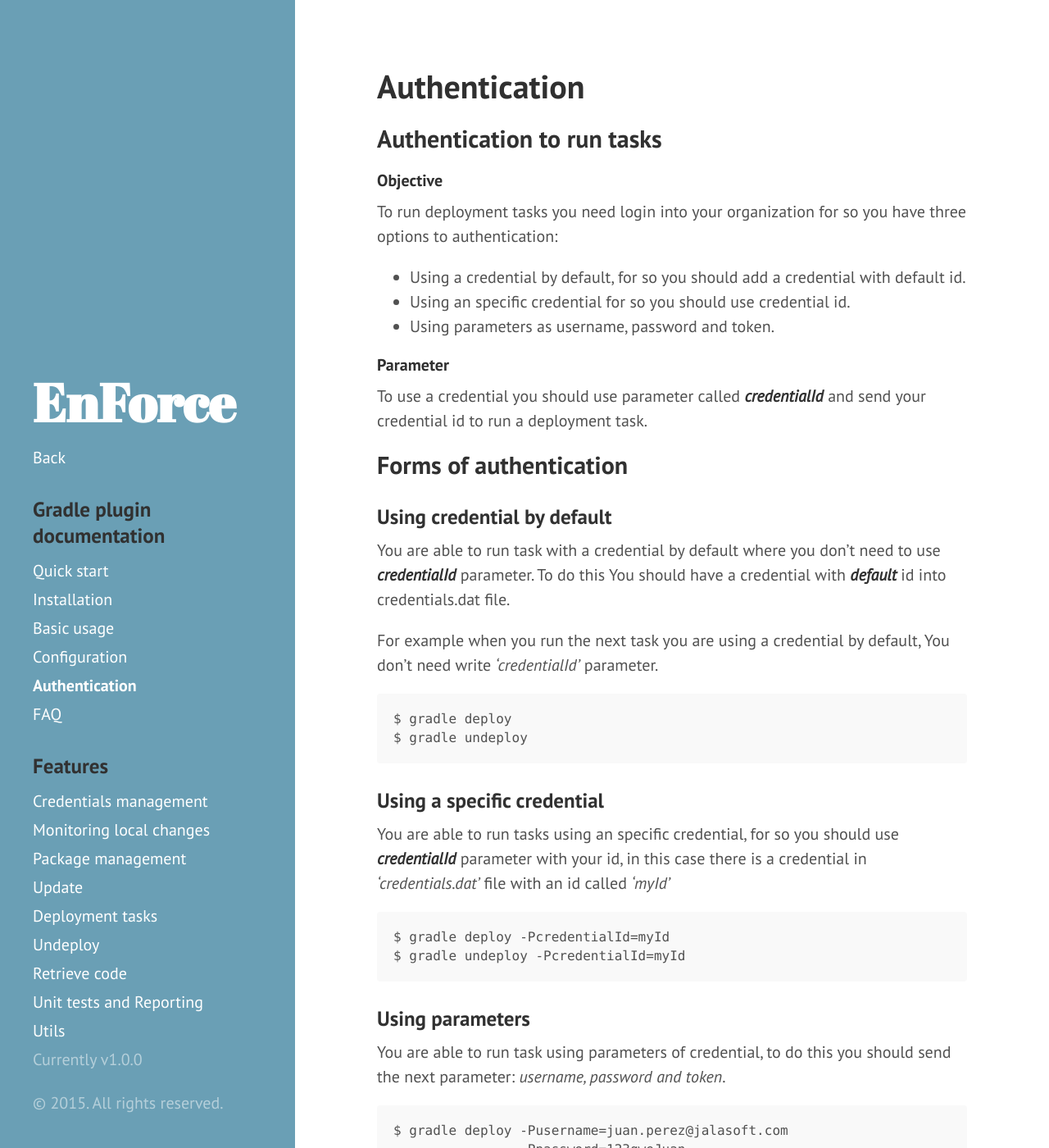
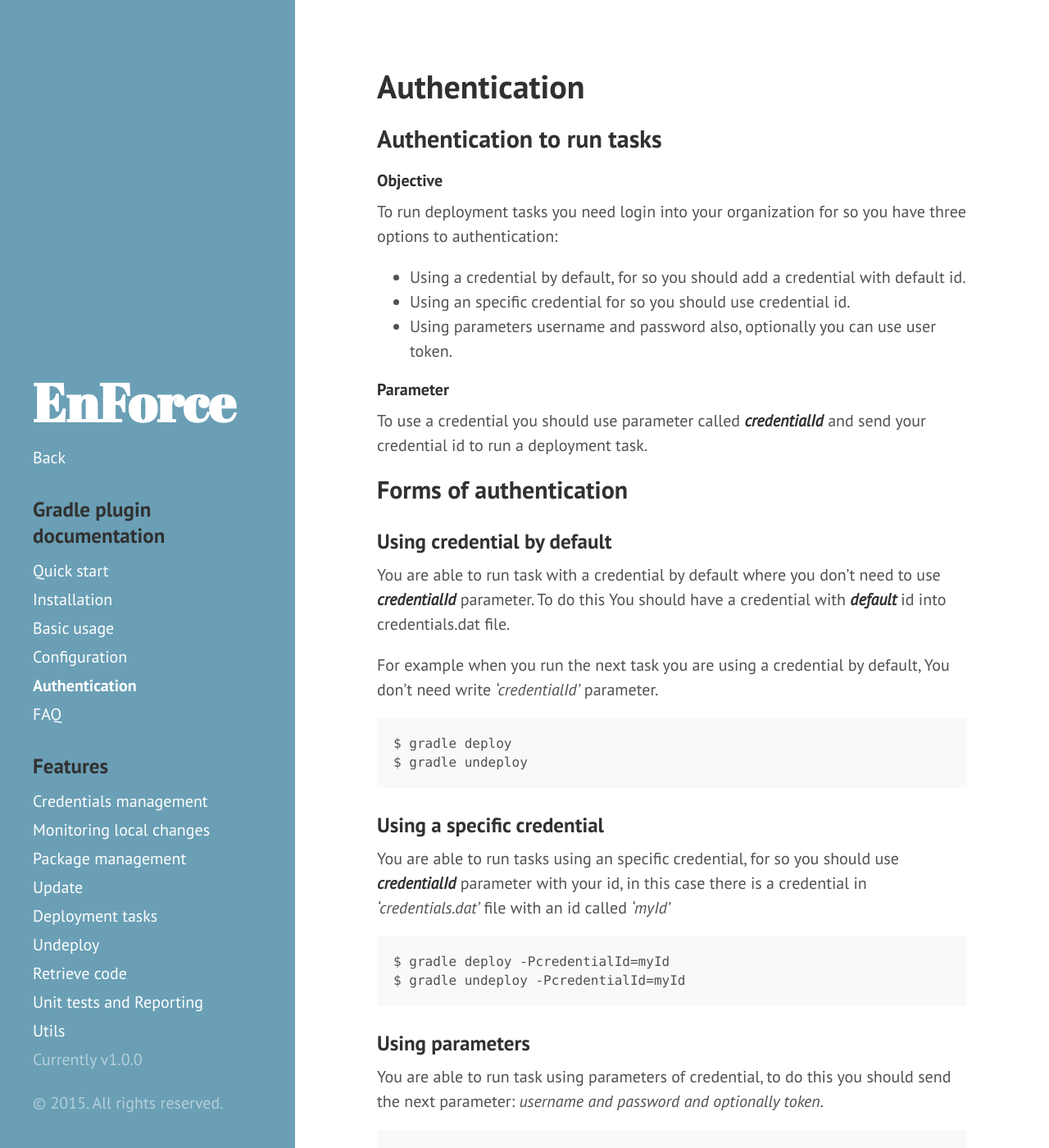
Before and after one commit to fundacionjala/enforce-gradle-plugin, a Jekyll site: the page built from _docs/authentication.md, in a window 1280 px wide and 1400 px high. Shown: the whole window at 82% size. Built offline with Jekyll 4.4.1, drawn with Linux system fonts in a browser that asks for light colours.

Commit message:
authentication without token

```diff
--- a/_docs/authentication.md
+++ b/_docs/authentication.md
@@ -10,7 +10,7 @@ To run deployment tasks you need login into your organization for so you have th
 <ul>
 	<li>Using a credential by default, for so you should add a credential with default id.</li>
 	<li>Using an specific credential for so you should use credential id.</li>
-	<li>Using parameters as username, password and token.</li>
+	<li>Using parameters username and password also, optionally you can use user token.</li>
 </ul>
 
 #### **Parameter**
@@ -37,7 +37,7 @@ You are able to run tasks using an specific credential, for so you should use **
 
 ### Using parameters
 
-You are able to run task using parameters of credential, to do this you should send the next parameter: *username, password and token*.
+You are able to run task using parameters of credential, to do this you should send the next parameter: *username and password and optionally token*.
 
 	$ gradle deploy -Pusername=juan.perez@jalasoft.com
 			-Ppassword=123qweJuan
```
